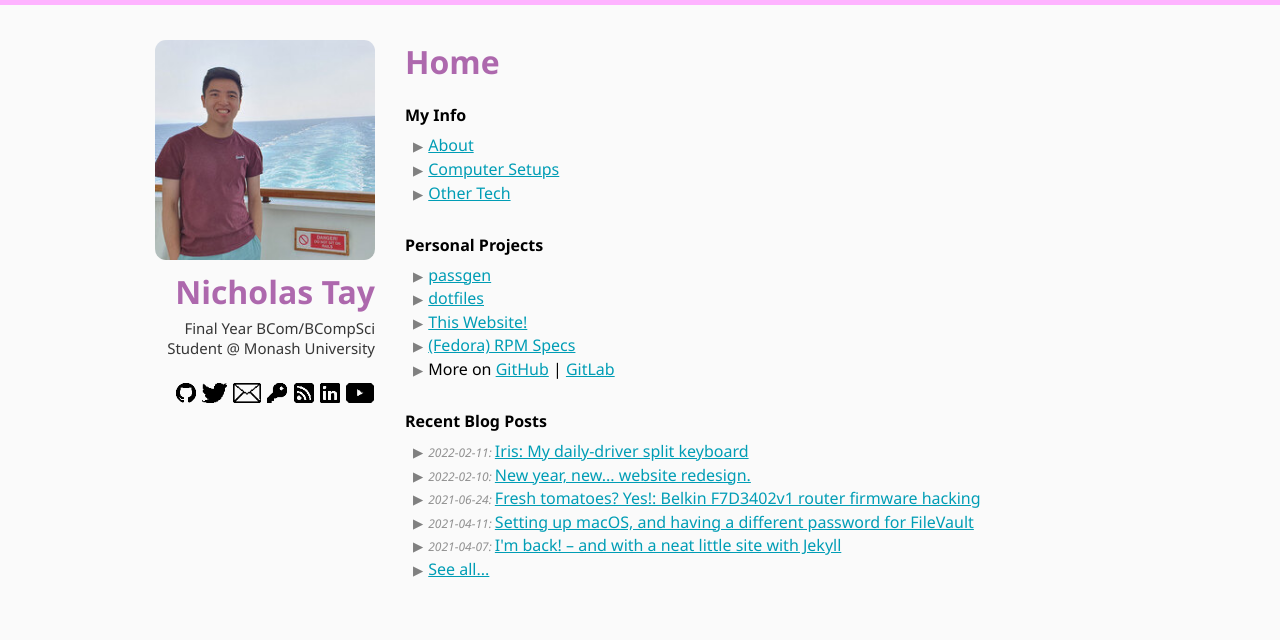
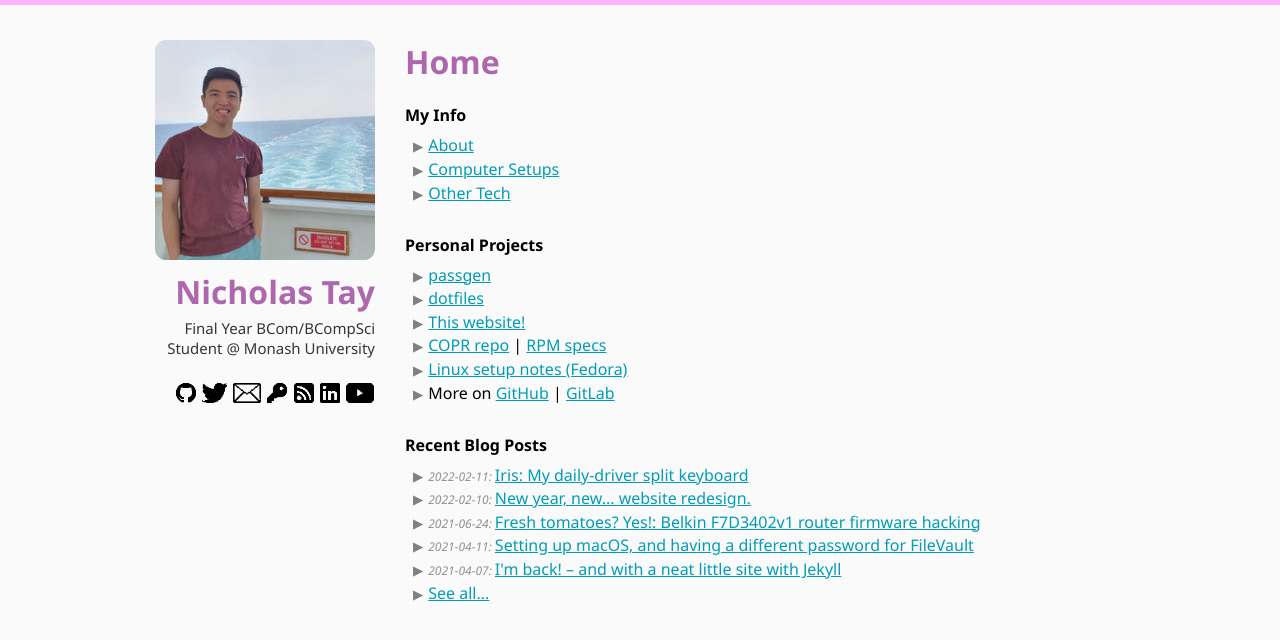
Before and after one commit to nicholastay/personal-web, a Jekyll site: the page built from index.html, in a window 1280 px wide. Shown: the top 640 px of the page. Built offline with Jekyll 4.4.1, drawn with Linux system fonts in a browser that asks for light colours.

```diff
--- a/index.html
+++ b/index.html
@@ -18,8 +18,9 @@ title: Home
 		<ul>
 			<li><a href="https://gitlab.com/nicholastay/passgen">passgen</a></li>
 			<li><a href="https://github.com/nicholastay/dotfiles">dotfiles</a></li>
-			<li><a href="https://github.com/nicholastay/personal-web">This Website!</a></li>
-			<li><a href="https://github.com/nicholastay/srpm">(Fedora) RPM Specs</a></li>
+			<li><a href="https://github.com/nicholastay/personal-web">This website!</a></li>
+			<li><a href="https://copr.fedorainfracloud.org/coprs/nicholastay/nexpkg/">COPR repo</a> | <a href="https://github.com/nicholastay/srpm">RPM specs</a></li>
+			<li><a href="https://gist.github.com/nicholastay/7d4cd6a7352f2a3911a99e982d78c092">Linux setup notes (Fedora)</a></li>
 			<li>More on <a href="https://github.com/nicholastay">GitHub</a> | <a href="https://gitlab.com/nicholastay">GitLab</a></li>
 		</ul>
 	</div>
```
Also changed, not shown: about.md (+2 -2 lines).
